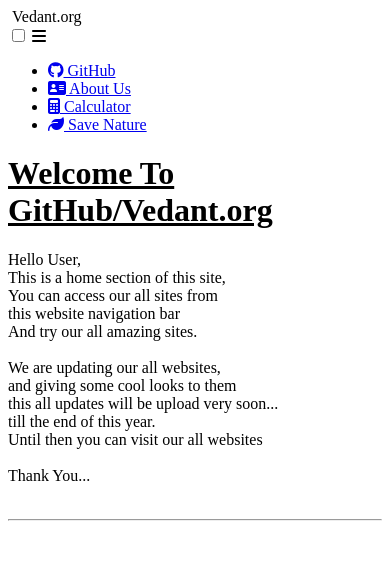
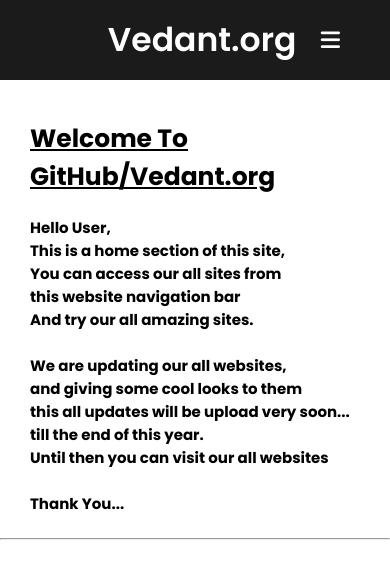
Before and after one commit to iamvedantmahajan/vedant.org, a plain HTML site: page index.html in a window 390 px wide. Drawn offline with Linux system fonts and the light colour scheme.

Commit message:
Update style.css

```diff
--- a/style.css
+++ b/style.css
@@ -1,63 +1,135 @@
-.card{
-      margin-left: 35px;
-      margin-top: 20px;
-      border: 1px solid gray !important;
+@import url('https://fonts.googleapis.com/css?family=Poppins:400,500,600,700&diplay=swap');
+*{
+    margin: 0;
+    padding: 0;
+    box-sizing: border-box;
+    font-family: 'Poppins', sans-serif;
 }
-#advanbtn{
-      margin-left: 70px;
-      margin-bottom: 10px;
+body{
+    background-color: #fff;
+}
+nav{
+    height: 80px;
+    background-color: #1b1b1b;
+    display: flex;
+    align-items: center;
+    justify-content: space-between;
+    padding: 0px 50px 0px 100px;
+}
+nav .logo{
+    font-size: 33px;
+    color: #fff;
+    font-weight: 600;
+}
+nav ul{
+    display: flex;
+    list-style: none;
+}
+nav ul li{
+    margin: 0 5px;
+}
+nav ul li a{
+    color: #fff;
+    text-decoration: none;
+    font-size: 18px;
+    font-weight: 500;
+    letter-spacing: 1px;
+    padding: 8px 10px;
+    border-radius: 5px;
+    transition: all 0.3s ease;
+}
+nav ul li a:hover,
+nav ul li a.active{
+    color: #1b1b1b;
+    background-color: #fff;
+}
+nav .menu-btn i{
+    color: #fff;
+    font-size: 22px;
+    cursor: pointer;
+    display: none;
+}
+#click{
+    display: none;
+}
+i.fa-tshirt{
+    font-size: 33px;
+}
+i.fa-github{
+    font-size: 27px;
+}
+i.fa-address-card{
+    font-size: 25px;
+}
+i.fa-calculator{
+    font-size: 27px;
+}
+i.fa-leaf{
+    font-size: 27px;
+}
+.home-section-title h1{
+    font-family: 'Poppins', sans-serif;
+    font-weight: bold;
+    font-size: 40px;
+}
+.home-section-title{
+    margin-top: 40px;
+    margin-left: 50px;
+}
+.home-section-paragraph p{
+    margin-left: 50px;
+    margin-top: 20px;
+    font-size: 20px;
+    font-weight: bold;
+}
 
+@media (max-width: 920px){
+    nav .menu-btn i{
+        display: block;
+    }
+    #click:checked ~ .menu-btn i::before{
+        content: "\f00d";
+    }
+    nav ul{
+        position: fixed;
+        top: 80px;
+        left: -100%;
+        background-color: #111;
+        height: 100vh;
+        width: 100%;
+        display: block;
+        text-align: center;
+        transition: all 0.5s ease;
+        z-index: 2;
+    }
+    #click:checked ~ ul{
+        left: 0%;
+        z-index: 2;
+    }
+    nav ul li{
+        margin: 40px 0;
+        z-index: 2;
+    }
+    nav ul li a{
+        font-size: 20px;
+        display: block;
+        z-index: 2;
+    }
+    nav ul li a:hover,
+    nav ul li a.active{
+    color: cyan;
+    background: none;
+    z-index: 2;
 }
-#carouselExampleDark{
-  width: 250px;
-  margin-left: 50px;
-  border: 1.5px solid gray;
-  padding-left: 10px;
-  padding-top: 10px;
-  padding-right: 10px;
-  padding-bottom: 10px;
-  background-color: gray;
-  border-radius: 5px;
-  margin-bottom: 10px;
+.home-section-title{
+    margin-top: 40px;
+    margin-left: 30px;
 }
-footer{
-  background-color: #0386FF;
-  width: 100%;
-  height: 13vh;
+.home-section-title h1{
+    font-size: 25px;
 }
-footer .footer {
-  margin-left: 38px;
-  padding-top: 20px;
-  font-weight: bold;
-  font-family: sans-serif;
+.home-section-paragraph p{
+    margin-left: 30px;
+    font-size: 15px;
 }
-footer .footer a{
-  color: #fff;
-  font-weight: bold;
-  font-family: sans-serif;
 }
-.credit{
-  font-weight: bold;
-  font-family: sans-serif;
-  margin-top: 14px;
-  margin-left: 38px;
-  color: #fff;
-}
-.backtotop{
-  background-color: #1d1b1b;
-  padding: 5px 5px;
-  margin-left: 80px;
-  margin-right: 90px;
-  border-radius: 10px 10px 0px 0px;
-}
-.backtotop a{
-  color: #fff;
-  margin-left: 24%;
-  text-decoration: none;
-  font-size: 17px;
-  font-family: sans-serif;
-  font-weight: bold;
-}
-.backtotop a:visited{
-  color: #fff;
-}
```
